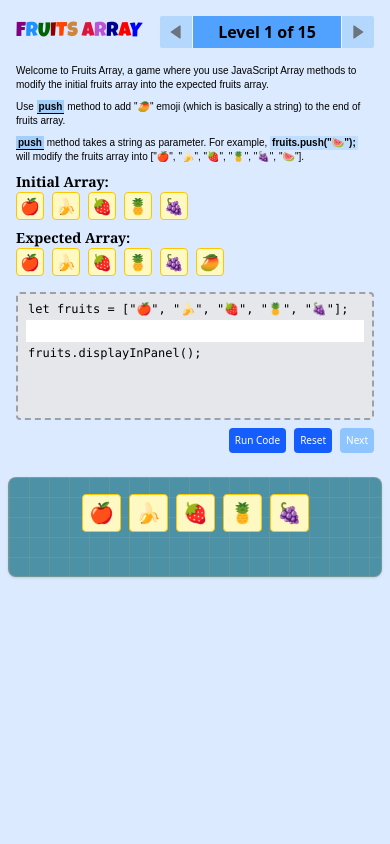
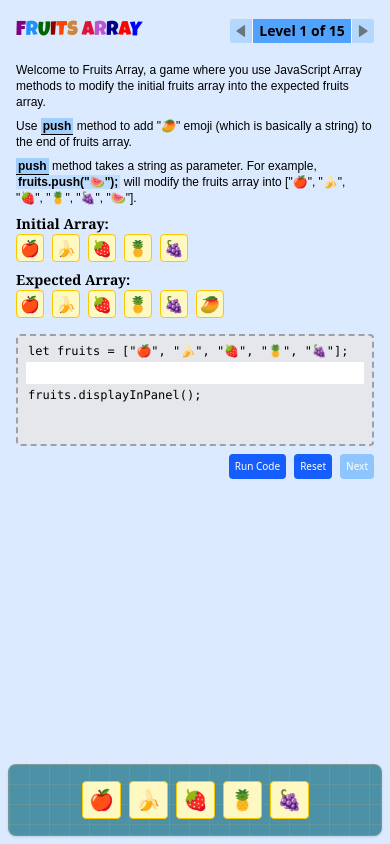
Before and after one commit to deepak-kr-patra/fruityArrays, a React (Vite) app: page / in a window 390 px wide. Built offline with nearby package versions, Linux system fonts and the light colour scheme.

Commit message:
resized level indicator and some other changes

```diff
--- a/src/App.css
+++ b/src/App.css
@@ -57,6 +57,15 @@
 }
 
 /* fruits panel CSS */
+.fruitsVisualizerContainer {
+  @media (max-width: 768px) {
+    width: 100%;
+    height: max-content;
+    position: absolute;
+    bottom: 0;
+  }
+}
+
 .fruitsSection {
   background-color: #4c91a5;
   background-image:
@@ -77,8 +86,8 @@
 
 /* level description and code editor CSS */
 .levelDesc {
-  font-size: clamp(10px, 1.6vw, 15px);
-  line-height: clamp(14px, 2vw, 19px);
+  font-size: clamp(12px, 1.6vw, 15px);
+  line-height: clamp(16px, 2vw, 19px);
   font-family: sans-serif;
 }
 
@@ -139,7 +148,19 @@
   background-color: #1447e6;
 }
 
-/* levels modal CSS */
+/* levels indicator and modal CSS */
+.levelDiv {
+  background-color: #51a2ff;
+  height: 100%;
+  width: clamp(100px, 15vw, 150px);
+  display: flex;
+  justify-content: center;
+  align-items: center;
+  border: 1px solid #f3f4f6;
+  border-width: 0 1px;
+  cursor: pointer;
+}
+
 .levelsBox {
   display: grid;
   grid-template-columns: repeat(3, 1fr);
--- a/src/App.jsx
+++ b/src/App.jsx
@@ -18,7 +18,7 @@ function App() {
         <CodeEditor />
       </div>
 
-      <div className="w-1/2 p-2 max-md:w-full">
+      <div className="w-1/2 p-2 max-md:w-full fruitsVisualizerContainer">
         <FruitVisualizer />
       </div>
       <Toaster toastOptions={{ position: "bottom-right", duration: 4000 }} />
--- a/src/components/CodeEditor.jsx
+++ b/src/components/CodeEditor.jsx
@@ -161,7 +161,7 @@ const CodeEditor = () => {
                 </div>
             </div>
             <div className="mt-8 max-md:mt-4">
-                <div className="code h-44 max-md:h-32 p-2 px-4 max-md:p-1 max-md:px-2 bg-gray-200 font-mono">
+                <div className="code h-44 max-md:h-28 p-2 px-4 max-md:p-1 max-md:px-2 bg-gray-200 font-mono">
                     <p className="p-0.5">
                         let fruits = [{levelInfo.defaultFruits.map(f => `"${f}"`).join(', ')}];
                     </p>
--- a/src/components/FruitVisualizer.jsx
+++ b/src/components/FruitVisualizer.jsx
@@ -72,7 +72,7 @@ const FruitVisualizer = () => {
     }, [fruits]);
 
     return (
-        <div className="fruitsSection w-full flex flex-wrap justify-center gap-2 bg-white p-4 rounded shadow min-h-[100px] h-full">
+        <div className="fruitsSection w-full flex flex-wrap justify-center gap-2 bg-white p-4 rounded shadow min-h-[100px]x h-full">
             {isReady && fruits.map((fruit, idx) => {
                 return <div
                     key={`${level}-${idx}`}
--- a/src/components/LevelIndicator.jsx
+++ b/src/components/LevelIndicator.jsx
@@ -27,21 +27,21 @@ const LevelIndicator = () => {
 
     return (
         <div className="relative flex flex-col items-center">
-            <div className='font-semibold h-8 flex justify-center items-center'>
+            <div className='font-semibold h-8 max-md:h-6 max-md:text-sm flex justify-center items-center'>
                 <button
-                    className={`${level === 1 ? "opacity-50" : "hover:bg-[#9fcdff]"} bg-blue-300 h-8 flex justify-center items-center p-2 rounded-tl-xs rounded-bl-xs cursor-pointer`}
+                    className={`${level === 1 ? "opacity-50" : "hover:bg-[#9fcdff]"} bg-blue-300 h-full flex justify-center items-center p-2 max-md:p-1 rounded-tl-xs rounded-bl-xs cursor-pointer`}
                     onClick={prevLevel}
                 >
                     <BiSolidLeftArrow />
                 </button>
                 <div
-                    className='bg-blue-400 hover:bg-blue-300 h-8 w-[150px] flex justify-center border-x-1 border-gray-100 items-center p-2 cursor-pointer'
+                    className='levelDiv hover:bg-blue-300 p-2 max-md:p-1'
                     ref={levelRef}
                 >
                     Level {level} of {totalLevels}
                 </div>
                 <button
-                    className={`${level === totalLevels || level === levelsCompleted + 1 ? "opacity-50" : "hover:bg-[#9fcdff]"} bg-blue-300 h-8 flex justify-center items-center p-2 rounded-tr-xs rounded-br-xs cursor-pointer`}
+                    className={`${level === totalLevels || level === levelsCompleted + 1 ? "opacity-50" : "hover:bg-[#9fcdff]"} bg-blue-300 h-full flex justify-center items-center p-2 max-md:p-1 rounded-tr-xs rounded-br-xs cursor-pointer`}
                     onClick={nextLevel}
                 >
                     <BiSolidRightArrow />
```
